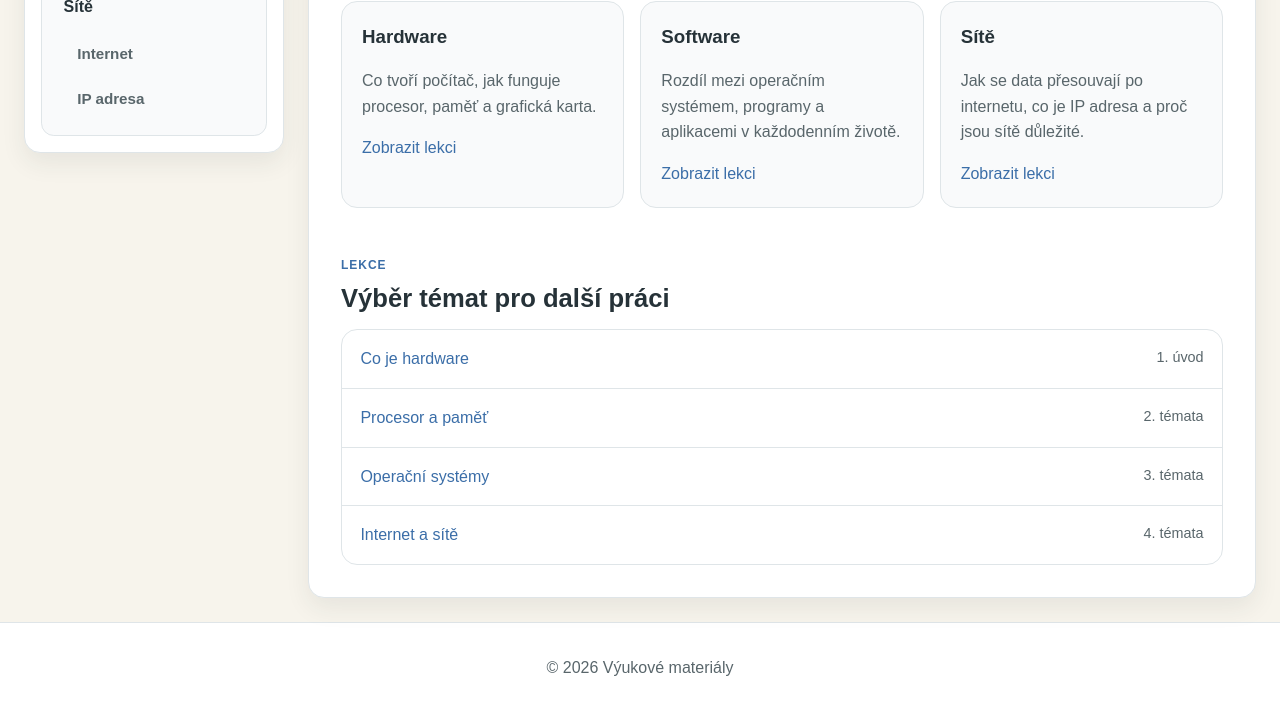
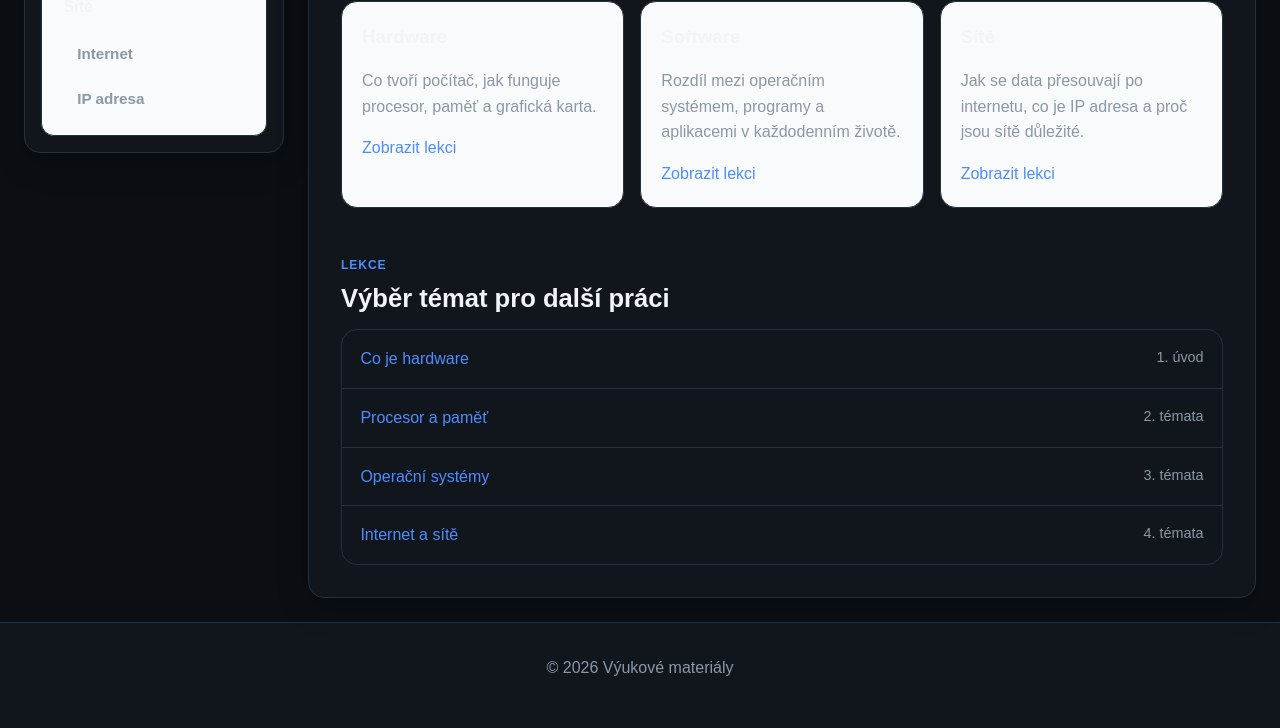
Before and after one commit to vojmat/vyukove-materialy, a plain HTML site: page index.html in a window 1280 px wide. Shown: the part 588-1316 px from the top of the page. Drawn offline with Linux system fonts and the light colour scheme.

Commit message:
Refactor CSS variables and styles for dark theme

```diff
--- a/css/style.css
+++ b/css/style.css
@@ -1,15 +1,25 @@
 :root {
-  --color-background: #f7f4ec;
-  --color-surface: #ffffff;
-  --color-text: #263238;
-  --color-text-muted: #59666b;
-  --color-primary: #3b6ea8;
-  --color-secondary: #6f9b87;
-  --color-highlight: #e4edf6;
-  --color-success: #4f8a70;
-  --color-warning: #c9823b;
-  --color-border: #dfe5e8;
-  --shadow-soft: 0 10px 25px rgba(38, 50, 56, 0.08);
+  --color-background: #0b0f14;
+  --color-surface: #11161d;
+  --color-surface-hover: #171e27;
+
+  --color-text: #f1f5f9;
+  --color-text-muted: #8b98a7;
+
+  --color-primary: #4f8cff;
+  --color-primary-hover: #6ba0ff;
+
+  --color-secondary: #64748b;
+  --color-highlight: #172338;
+
+  --color-success: #3ccf91;
+  --color-warning: #f0a35b;
+  --color-danger: #ef6b73;
+
+  --color-border: #26313d;
+  --color-border-subtle: #1b242e;
+
+  --shadow-soft: 0 10px 30px rgba(0, 0, 0, 0.28);
 }
 
 * {
```
